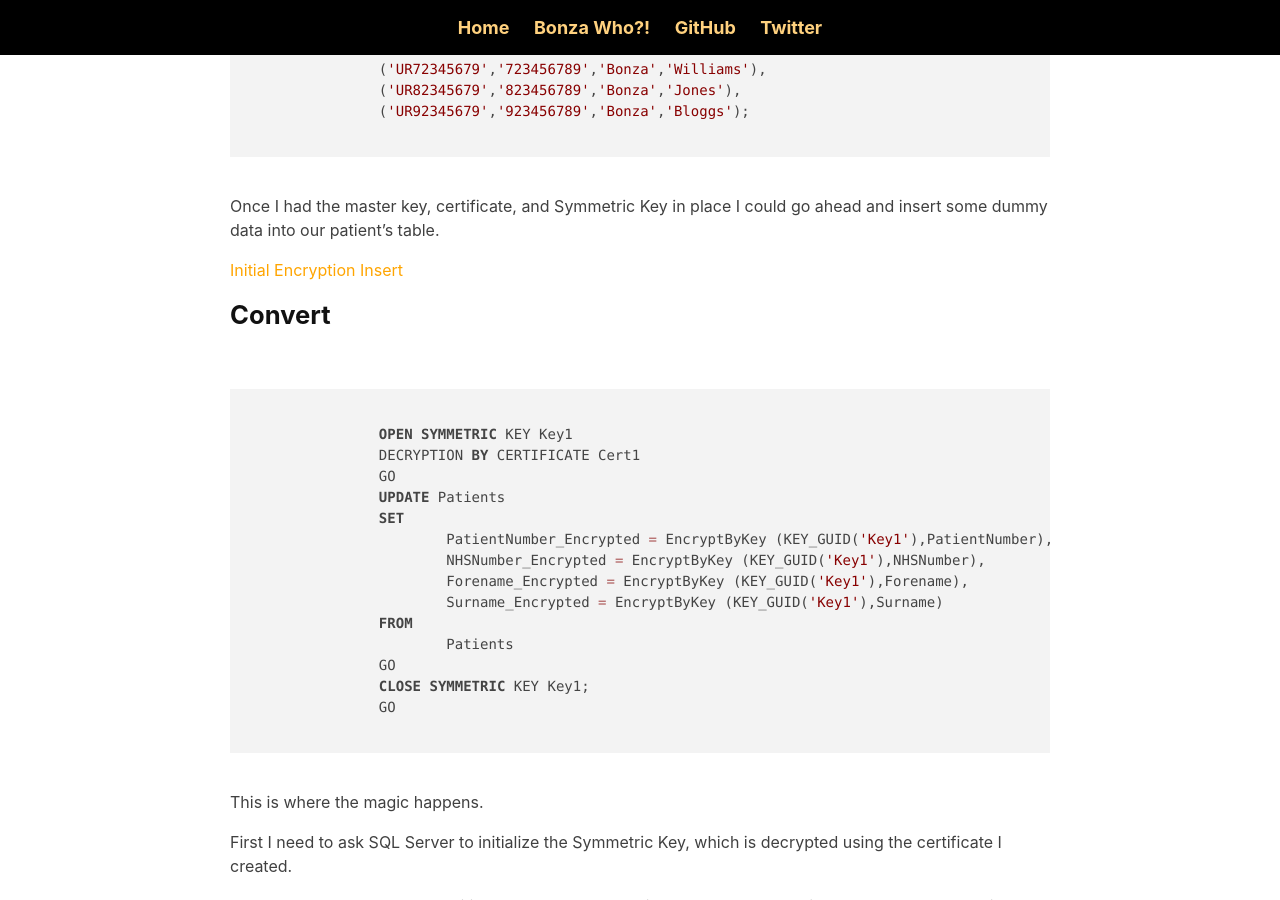
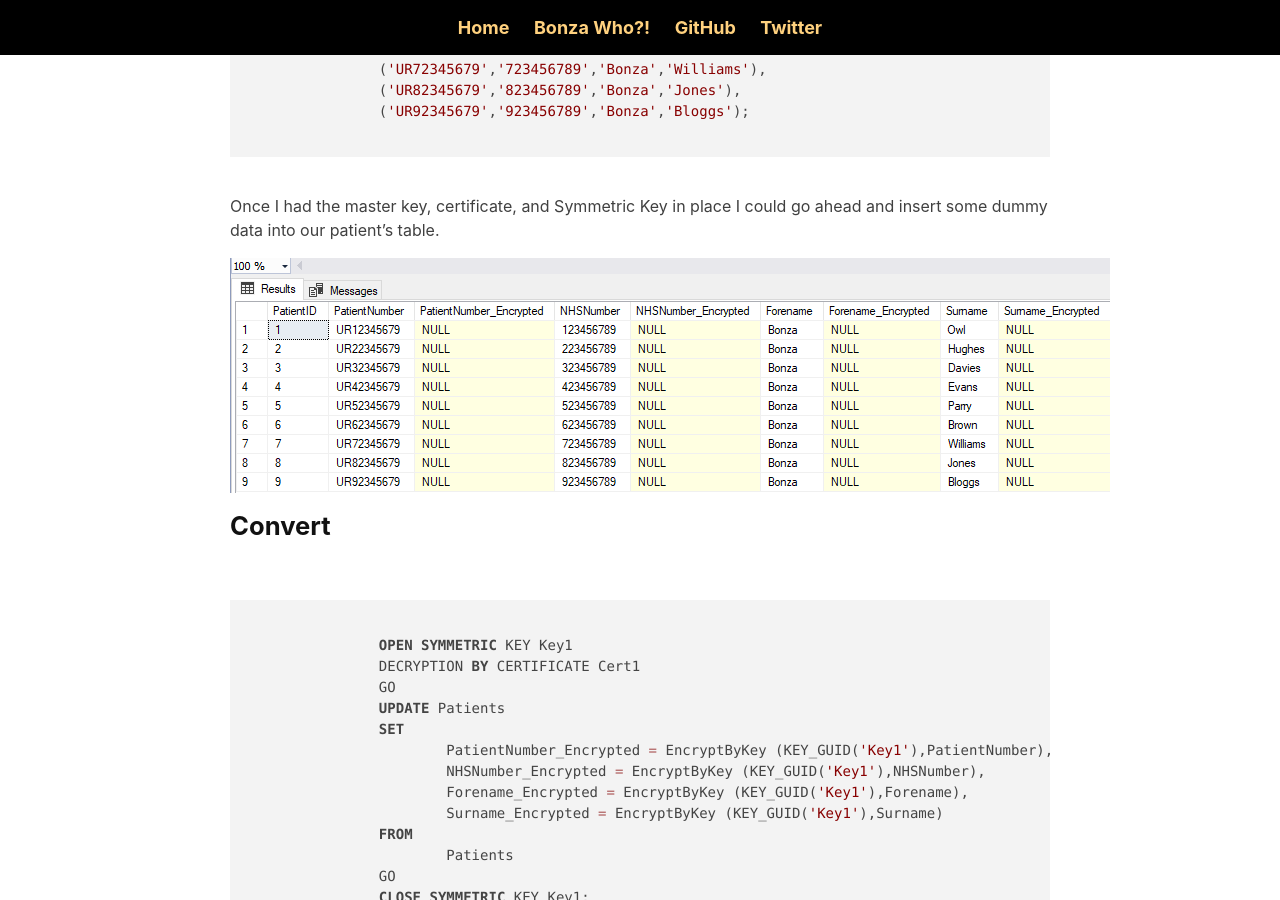
Before and after one commit to BonzaOwl/CodeNameOwl, a Jekyll site: the page built from _posts/sqlserver/2019-04-18-encryption-with-symmetric-keys-certificates.md, in a window 1280 px wide and 900 px high, scrolled down 1910 px. Built offline with Jekyll 4.4.1, drawn with Linux system fonts in a browser that asks for light colours; nearby versions of some CDN libraries.

Commit message:
Fixed link to image

```diff
--- a/_posts/sqlserver/2019-04-18-encryption-with-symmetric-keys-certificates.md
+++ b/_posts/sqlserver/2019-04-18-encryption-with-symmetric-keys-certificates.md
@@ -90,7 +90,7 @@ Once I had created the master key and certificate I could go ahead and build up
 
 Once I had the master key, certificate, and Symmetric Key in place I could go ahead and insert some dummy data into our patient&#8217;s table.
 
-[Initial Encryption Insert](/assets/img/Encryption-Initial-Insert.png)
+![Initial Encryption Insert](/assets/img/Encryption-Initial-Insert.png)
 
 ### Convert
 
```
